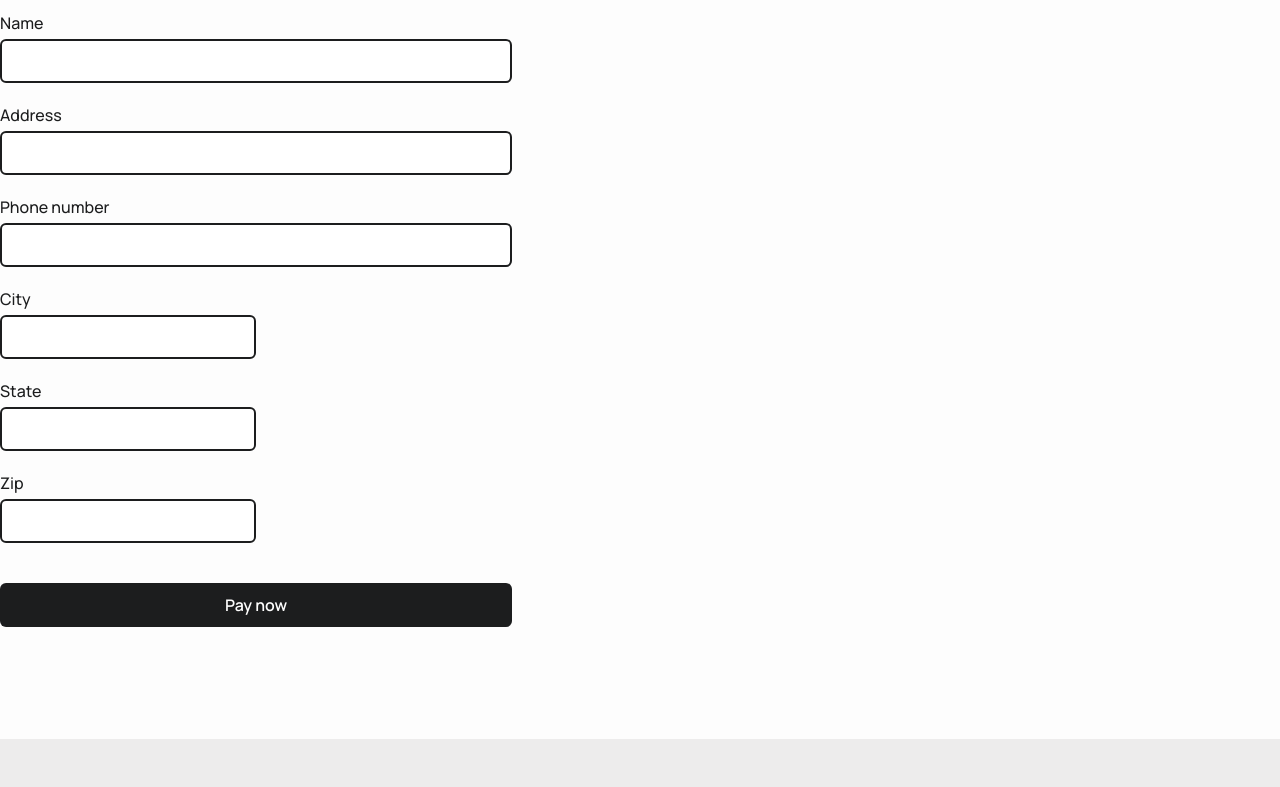
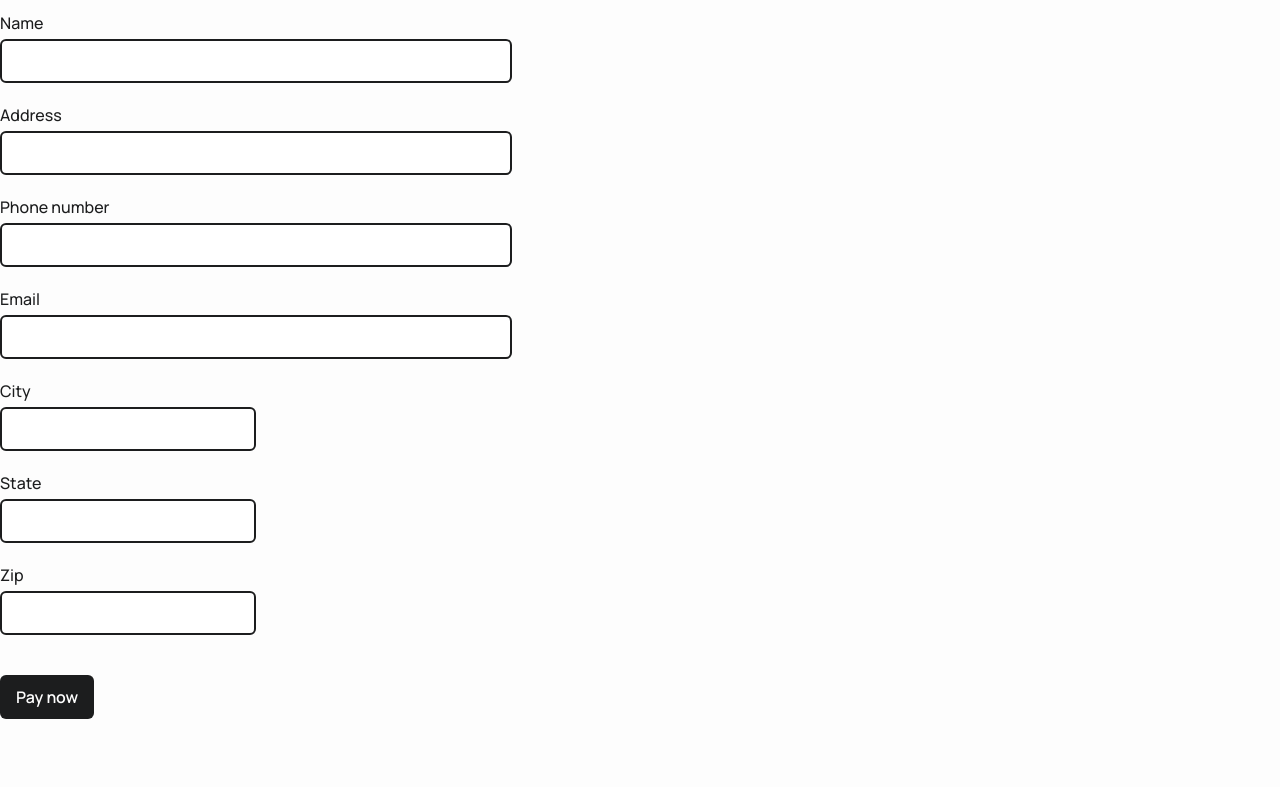
Before and after one commit to kushyzee/timbu-cloud-shop, a React (Vite) app: page /checkout in a window 1280 px wide. Shown: the part 913-1700 px from the top of the page. Built offline with nearby package versions, Linux system fonts and the light colour scheme; no server answers.

Commit message:
Collect sales details on submit

```diff
--- a/src/components/PaymentDetails.jsx
+++ b/src/components/PaymentDetails.jsx
@@ -2,16 +2,82 @@ import { IoMdPerson } from "react-icons/io";
 import { MdOutlineCreditCard } from "react-icons/md";
 import { BiCalendar } from "react-icons/bi";
 import { RiInformation2Line } from "react-icons/ri";
-import { Link } from "react-router-dom";
 import ShippingAddress from "./ShippingAddress";
+import { useNavigate } from "react-router-dom";
+import { useState, useContext } from "react";
+import { CartContext } from "../context/CartProvider";
+import toastify from "../utilities/toastify";
+const ORGANIZATION_ID = import.meta.env.VITE_ORGANIZATION_ID;
+
 
 const PaymentDetails = () => {
+  const navigate = useNavigate();
+  const [customerDetails, setCustomerDetails] = useState({
+    name: "",
+    email: "",
+    phone: "",
+  });
+  const { state, dispatch } = useContext(CartContext);
+  const { cart, total } = state;
+
+
+  const handleSubmit = async (e) => {
+    e.preventDefault();
+    if (
+      !customerDetails.name.trim() ||
+      !customerDetails.email.trim() ||
+      !customerDetails.phone.trim()
+    ) {
+      toastify("please fill all fields", 'error')
+      return;
+    }
+    const productsSold = cart.map(item => (
+      {
+        product_id: item.id,
+        amount: item.price,
+        quantity: item.quantity,
+        currency_code: "NGN"
+      }
+    ))
+    const salesData = {
+      products_sold: productsSold,
+      currency_code: "NGN",
+      first_name: customerDetails.name.split(" ")[0],
+      last_name: customerDetails.name.split(" ")[1] || "",
+      phone_number: customerDetails.phone,
+      email: customerDetails.email,
+      country_code: "+234",
+      description: `sold ${cart.length} products to ${customerDetails.name} for a total of ${total} naira`,
+      ORGANIZATION_ID: ORGANIZATION_ID
+    }
+    console.log(salesData);
+    dispatch({
+      type: "CLEAR_CART"
+    });
+    // localStorage.removeItem("cart");
+    //   localStorage.removeItem("totalItems");
+    //   localStorage.removeItem("subtotal");
+    //   localStorage.removeItem("total");
+    navigate("/success");
+  };
+
+  const handleChange = (e) => {
+    const { name, value } = e.target;
+    setCustomerDetails({
+      ...customerDetails,
+      [name]: value,
+    });
+  };
+
   return (
     <div>
       <h2 className="mb-3 text-base font-semibold md:text-xl">
         Payment details
       </h2>
-      <form className="border-b-2 border-customGray-400 pb-12 md:border-none">
+      <form
+        onSubmit={handleSubmit}
+        className="border-b-2 border-customGray-400 pb-12 md:border-none"
+      >
         <div className="mb-8 grid gap-3 border-b-2 border-customGray-400 pb-8 md:gap-5">
           <div>
             <label
@@ -22,7 +88,6 @@ const PaymentDetails = () => {
             </label>
             <div className="relative">
               <input
-                required
                 type="text"
                 id="cardName"
                 placeholder="John Johnson"
@@ -45,7 +110,6 @@ const PaymentDetails = () => {
             </label>
             <div className="relative">
               <input
-                required
                 type="number"
                 id="cardNumber"
                 placeholder="... ... ... 3434"
@@ -68,7 +132,6 @@ const PaymentDetails = () => {
             </label>
             <div className="relative">
               <input
-                required
                 type="number"
                 id="expiry"
                 autoComplete="cc-exp"
@@ -91,7 +154,6 @@ const PaymentDetails = () => {
             </label>
             <div className="flex items-end gap-3">
               <input
-                required
                 type="password"
                 id="cvv"
                 autoComplete="cc-csc"
@@ -103,14 +165,17 @@ const PaymentDetails = () => {
           </div>
         </div>
 
-        <ShippingAddress />
+        <ShippingAddress
+          customerDetails={customerDetails}
+          handleChange={handleChange}
+        />
 
-        <Link
+        <button
+          type="submit"
           className="mt-5 block rounded-md bg-customGray-800 px-4 py-2.5 text-center text-sm font-semibold text-customGray-50 md:text-base lg:mt-10"
-          to="/success"
         >
           Pay now
-        </Link>
+        </button>
       </form>
     </div>
   );
--- a/src/components/ShippingAddress.jsx
+++ b/src/components/ShippingAddress.jsx
@@ -1,6 +1,7 @@
 import React from "react";
+import { useState } from "react";
 
-const ShippingAddress = () => {
+const ShippingAddress = ({ customerDetails, handleChange }) => {
   return (
     <div>
       <h2 className="mb-3 text-base font-semibold md:text-xl">
@@ -8,22 +9,31 @@ const ShippingAddress = () => {
       </h2>
       <div className="grid gap-3 md:gap-5">
         <div>
-          <label htmlFor="name" className="mb-1 block text-sm md:text-base font-medium">
+          <label
+            htmlFor="name"
+            className="mb-1 block text-sm font-medium md:text-base"
+          >
             Name
           </label>
           <div>
             <input
               required
+              name="name"
               type="text"
               id="name"
               autoComplete="name"
+              value={customerDetails.name}
+              onChange={handleChange}
               className="w-full rounded-md border-2 border-customGray-800 p-2.5 text-sm focus:border-customGray-600 focus:outline-none focus:ring-1 focus:ring-customGray-600"
             />
           </div>
         </div>
 
         <div>
-          <label htmlFor="address" className="mb-1 block text-sm md:text-base font-medium">
+          <label
+            htmlFor="address"
+            className="mb-1 block text-sm font-medium md:text-base"
+          >
             Address
           </label>
           <div>
@@ -38,22 +48,52 @@ const ShippingAddress = () => {
         </div>
 
         <div>
-          <label htmlFor="phone" className="mb-1 block text-sm md:text-base font-medium">
+          <label
+            htmlFor="phone"
+            className="mb-1 block text-sm font-medium md:text-base"
+          >
             Phone number
           </label>
           <div>
             <input
               required
+              name="phone"
               type="tel"
               id="phone"
               autoComplete="tel"
+              value={customerDetails.phone}
+              onChange={handleChange}
               className="w-full rounded-md border-2 border-customGray-800 p-2.5 text-sm focus:border-customGray-600 focus:outline-none focus:ring-1 focus:ring-customGray-600"
             />
           </div>
         </div>
 
         <div>
-          <label htmlFor="city" className="mb-1 block text-sm md:text-base font-medium">
+          <label
+            htmlFor="email"
+            className="mb-1 block text-sm font-medium md:text-base"
+          >
+            Email
+          </label>
+          <div>
+            <input
+              required
+              name="email"
+              type="tel"
+              id="email"
+              autoComplete="email"
+              value={customerDetails.email}
+              onChange={handleChange}
+              className="w-full rounded-md border-2 border-customGray-800 p-2.5 text-sm focus:border-customGray-600 focus:outline-none focus:ring-1 focus:ring-customGray-600"
+            />
+          </div>
+        </div>
+
+        <div>
+          <label
+            htmlFor="city"
+            className="mb-1 block text-sm font-medium md:text-base"
+          >
             City
           </label>
           <div>
@@ -68,7 +108,10 @@ const ShippingAddress = () => {
         </div>
 
         <div>
-          <label htmlFor="state" className="mb-1 block text-sm md:text-base font-medium">
+          <label
+            htmlFor="state"
+            className="mb-1 block text-sm font-medium md:text-base"
+          >
             State
           </label>
           <div>
@@ -83,7 +126,10 @@ const ShippingAddress = () => {
         </div>
 
         <div>
-          <label htmlFor="zip" className="mb-1 block text-sm md:text-base font-medium">
+          <label
+            htmlFor="zip"
+            className="mb-1 block text-sm font-medium md:text-base"
+          >
             Zip
           </label>
           <div>
```
